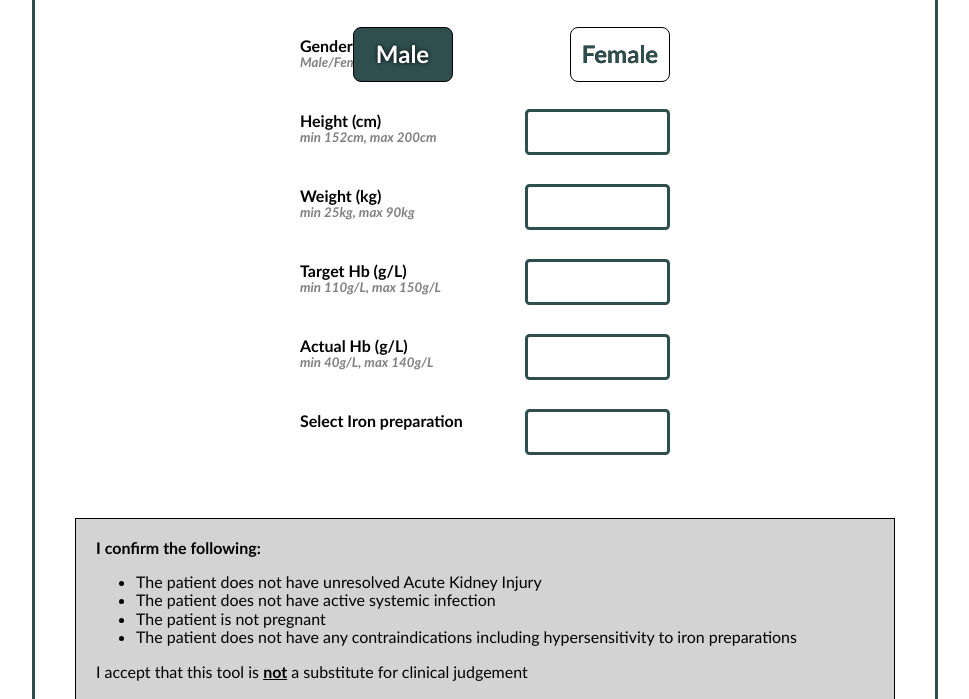
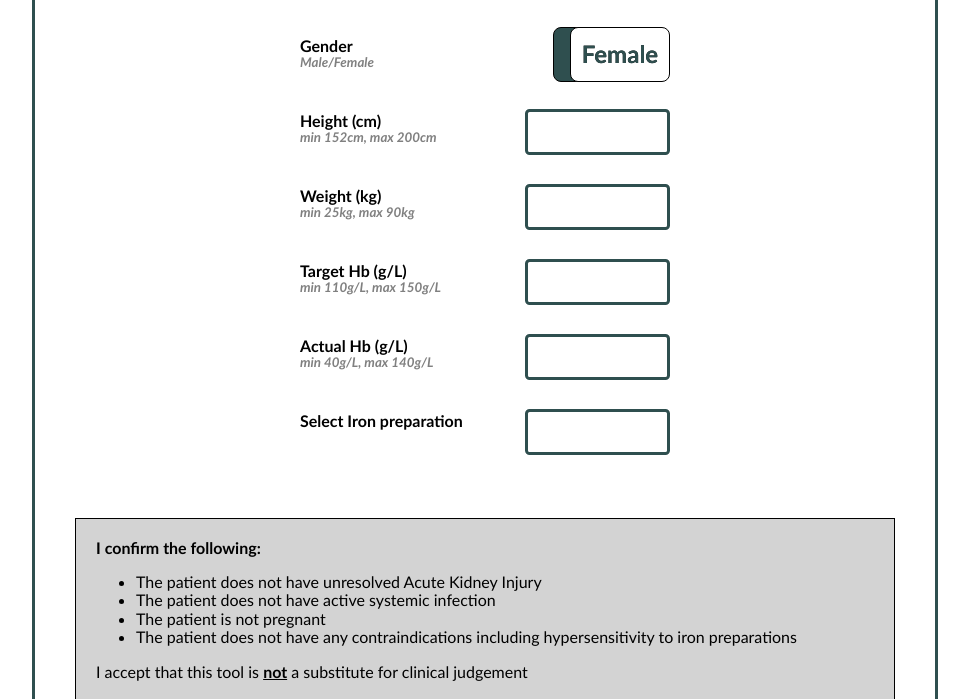
Before and after one commit to Pharma2022/IvIron, a plain HTML site: page index.html in a window 1280 px wide. Shown: the part 99-798 px from the top of the page, without its empty margins (155-1124 px from the left). Drawn offline with nearby package versions, Linux system fonts and the light colour scheme.

Commit message:
Update index.css

```diff
--- a/index.css
+++ b/index.css
@@ -59,7 +59,7 @@ label{
     text-shadow:  0px 0px 0px black;
 }
 #male{
-      transform: translateX(-255px);
+      transform: translateX(-55px);
 }
 
 input{
```
